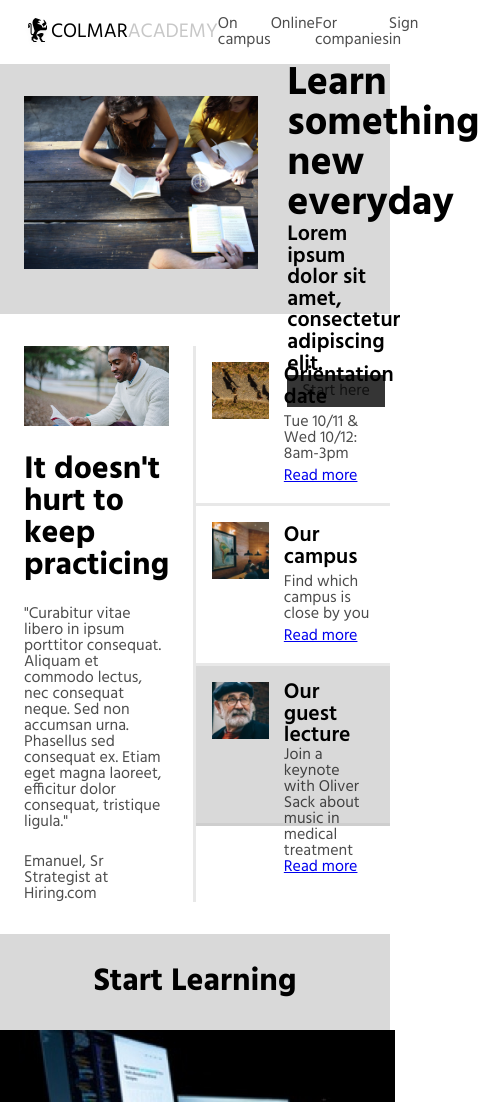
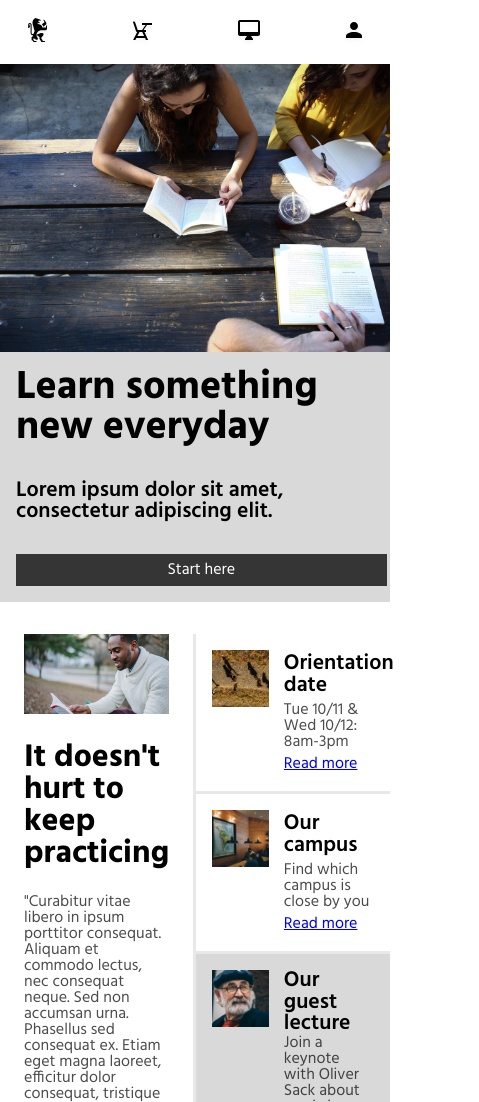
Before and after one commit to Marshall126/Colmar-Academy, a plain HTML site: page index.html in a window 390 px wide. Shown: the top 1102 px of the page, 479 px wide, since content can reach past the window. Drawn offline with Linux system fonts and the light colour scheme.

Commit message:
Began work on mobile layout

```diff
--- a/css/style.css
+++ b/css/style.css
@@ -35,7 +35,9 @@ header #logo{
 header >*{
     margin:auto 0;
 }
-
+header#mobile{
+    display:none;
+}
 #logo >*{
     margin:auto;
 }
@@ -70,13 +72,13 @@ nav{
     margin:auto;
 }
 
-#banner-content #button{
+#banner-content #button p{
     background:rgb(53, 53, 53);
     padding-top:8px;
     padding-bottom:8px;
     text-align:center;
     width:100%;
-    color:white;
+    color:rgb(255,255,255);
 }
 #landing, #thesis{
     display:flex;
@@ -180,3 +182,30 @@ footer{
 footer span{
     margin-top:16px;
 }
+
+@media only screen and (max-width:900px){
+
+    #banner{
+        flex-direction: column;
+    }
+    #banner img{
+        width:100%;
+        margin:0;
+    }
+
+    #banner-content{
+        width:95%;
+        margin-left:16px;
+        margin-right:16px;
+        justify-content:space-around;
+    }
+
+}
+@media only screen and (max-width:600px){
+    header#desktop{
+        display:none;
+    }
+    header#mobile{
+        display:flex;
+    }
+}
--- a/index.html
+++ b/index.html
@@ -6,7 +6,7 @@
     <link href="./css/reset.css" rel="stylesheet">
     <link href="./css/style.css" rel="stylesheet">
     <link href="https://fonts.googleapis.com/css?family=Hind:400,600,700" rel="stylesheet">  <body>
-    <header>
+    <header id="desktop">
         <div id="logo">
             <img src="./assets/images/ic-logo.svg">
             <h4 id="logo-text">COLMAR<span>ACADEMY</span></h4>
@@ -17,6 +17,12 @@
             <span>For companies</span>
             <span>Sign in</span>
         </nav>
+    </header>
+    <header id="mobile">
+        <img src="./assets/images/ic-logo.svg">
+        <img src="./assets/images/ic-on-campus.svg">
+        <img src="./assets/images/ic-online.svg">
+        <img src="./assets/images/ic-login.svg">
     </header>
     <div id="banner">
         <img src="./assets/images/banner.jpg" alt="Students working">
```
